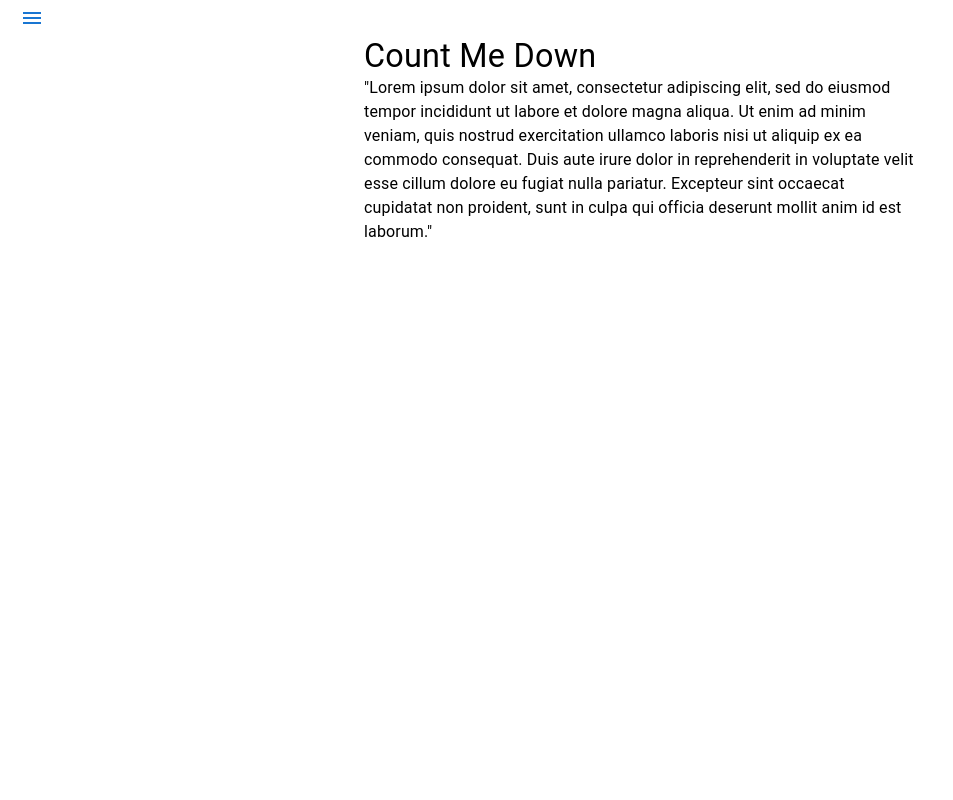
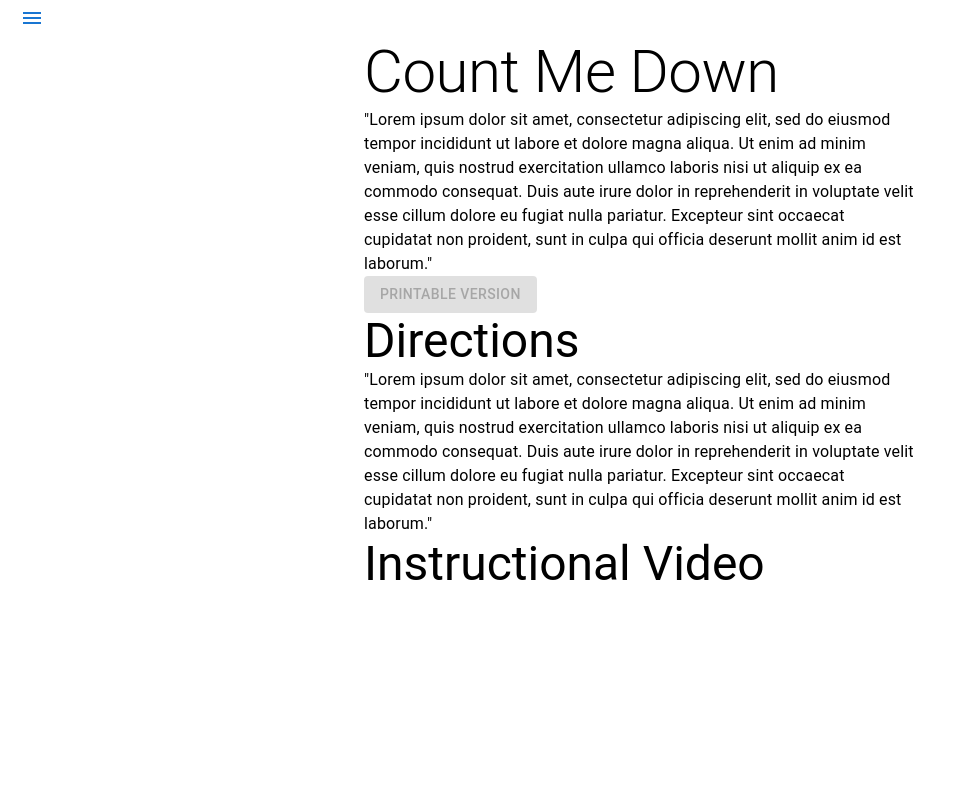
Before and after one commit to liu-caro/sel-site, a React (Create React App) app: page /rs/count-me-down in a window 1280 px wide. Shown: the top 800 px of the page, without its empty margins (0-953 px from the left). Built offline with nearby package versions, Linux system fonts and the light colour scheme.

Commit message:
finished placing all components for count me down page

```diff
--- a/package.json
+++ b/package.json
@@ -12,6 +12,7 @@
     "@testing-library/user-event": "13.5.0",
     "react": "17.0.2",
     "react-dom": "17.0.2",
+    "react-player": "^2.9.0",
     "react-router-dom": "6.2.1",
     "react-scripts": "5.0.0",
     "web-vitals": "2.1.4"
--- a/src/screens/RelationshipSkillsActivities/RSCountMeDownActivity.js
+++ b/src/screens/RelationshipSkillsActivities/RSCountMeDownActivity.js
@@ -1,11 +1,22 @@
 import { Container, Typography } from "@mui/material";
+import Button from "@mui/material/Button";
+import ReactPlayer from 'react-player'
 
 const RSCountMeDownActivity = () => {
   return (
       <Container maxWidth="sm">
-        <Typography variant="h4">Count Me Down</Typography>
+        <Typography variant="h2">Count Me Down</Typography>
 
         <Typography variant="body1">"Lorem ipsum dolor sit amet, consectetur adipiscing elit, sed do eiusmod tempor incididunt ut labore et dolore magna aliqua. Ut enim ad minim veniam, quis nostrud exercitation ullamco laboris nisi ut aliquip ex ea commodo consequat. Duis aute irure dolor in reprehenderit in voluptate velit esse cillum dolore eu fugiat nulla pariatur. Excepteur sint occaecat cupidatat non proident, sunt in culpa qui officia deserunt mollit anim id est laborum."</Typography>
+        <Button variant="contained" disabled>Printable Version</Button>
+
+        <Typography variant="h3">Directions</Typography>
+        <Typography variant="body1">"Lorem ipsum dolor sit amet, consectetur adipiscing elit, sed do eiusmod tempor incididunt ut labore et dolore magna aliqua. Ut enim ad minim veniam, quis nostrud exercitation ullamco laboris nisi ut aliquip ex ea commodo consequat. Duis aute irure dolor in reprehenderit in voluptate velit esse cillum dolore eu fugiat nulla pariatur. Excepteur sint occaecat cupidatat non proident, sunt in culpa qui officia deserunt mollit anim id est laborum."</Typography>
+
+        <Typography variant="h3">Instructional Video</Typography>
+        <ReactPlayer url="https://youtu.be/4S2yj4TB_I8" />
+
+        <Button variant="outlined">Mark as done!</Button>
       </Container>
   );
 };
```
Also changed, not shown: 1 other file (tests, documents, lock files or other folders).
